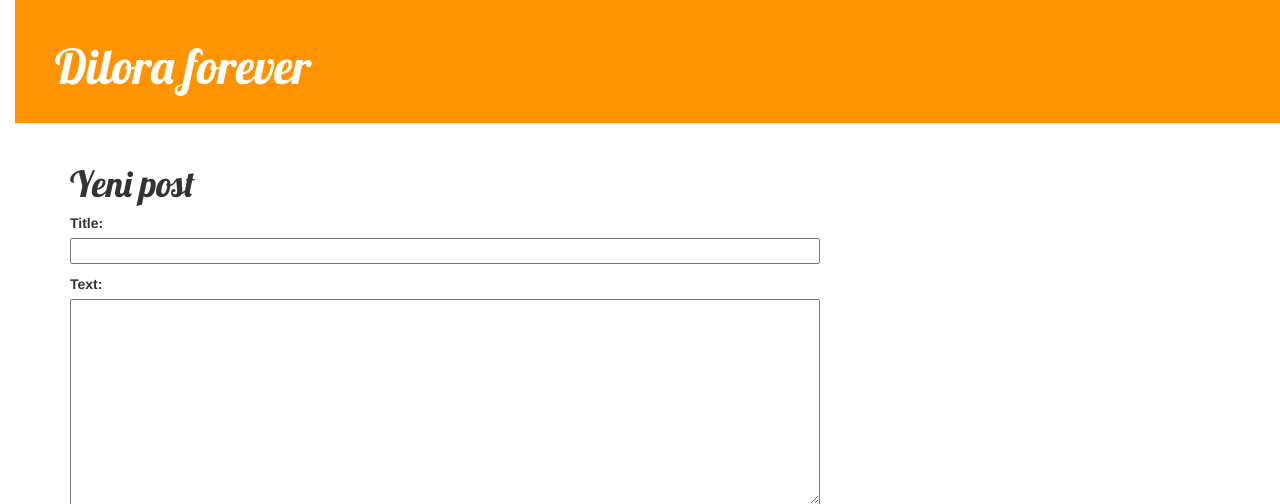
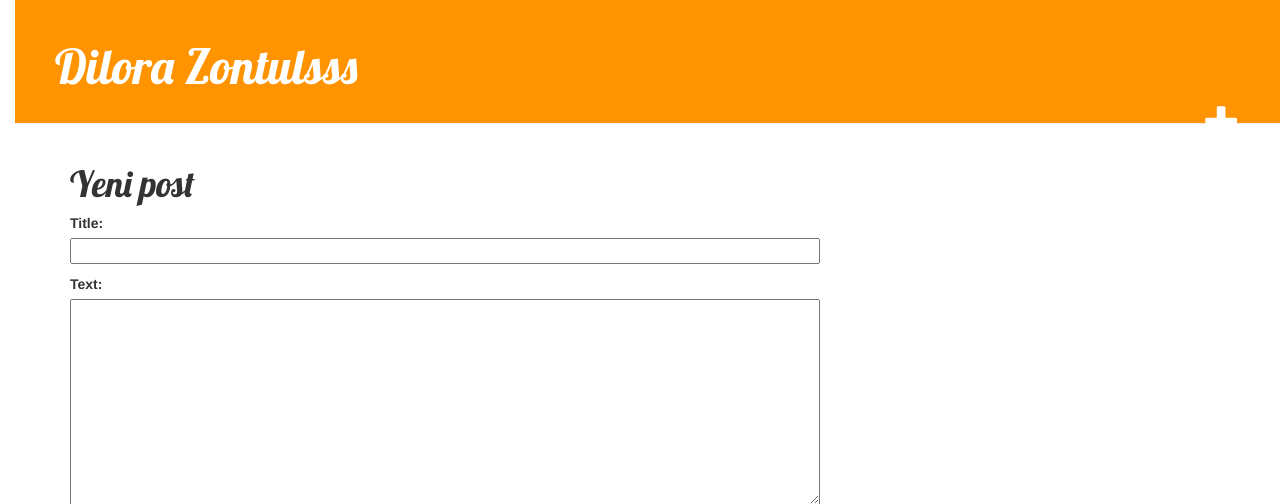
Before and after one commit to DilaraZ/my-first-blog, a Django app: page /post/new in a window 1280 px wide. Shown: the top 504 px of the page. Run offline with Django 3.2, Linux system fonts and the light colour scheme; some libraries are stand-ins or nearby versions.

Commit message:
Add files via upload

```diff
--- a/blog/templates/blog/base.html
+++ b/blog/templates/blog/base.html
@@ -10,10 +10,11 @@
     </head>
 <body>
     <div class="page-header">
-        <h1><a href="/">Dilora forever</a></h1>
-        {% if user.is_authenticated %}
-            <a href="{% url 'post_new' %}" class="top-menu"><span class="glyphicon glyphicon-plus"></span></a>
-        {% endif %}
+        <h1><a href="/">Dilora Zontulsss</a></h1>
+        <a href="{% url 'post_new' %}" class="top-menu"><span class="glyphicon glyphicon-plus"></span></a>
+<!--        {% if user.is_authenticated %}-->
+<!--            <a href="{% url 'post_new' %}" class="top-menu"><span class="glyphicon glyphicon-plus"></span></a>-->
+<!--        {% endif %}-->
     </div>
     <div class="content container">
         <div class="row">
```
